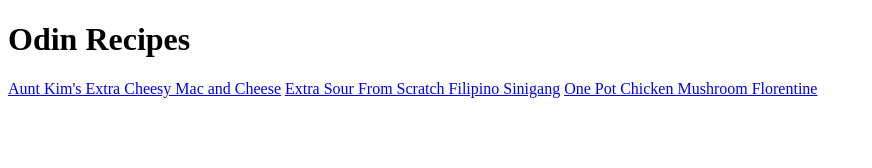
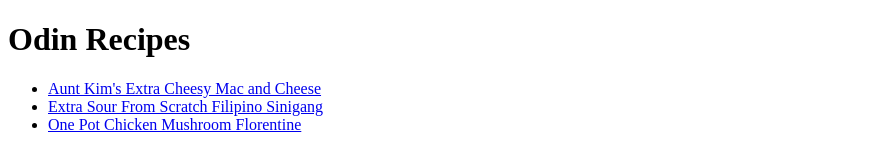
Before and after one commit to halefiretech/odin-recipes, a plain HTML site: page index.html in a window 1280 px wide. Shown: the whole page, without its empty margins (0-872 px from the left). Drawn offline with Linux system fonts and the light colour scheme.

Commit message:
Fixed formatting on index.html.

```diff
--- a/index.html
+++ b/index.html
@@ -6,8 +6,10 @@
     </head>
     <body>
         <h1>Odin Recipes</h1>
-        <a href="recipes/macandcheese.html">Aunt Kim's Extra Cheesy Mac and Cheese</a>
-        <a href="recipes/sinigang.html">Extra Sour From Scratch Filipino Sinigang</a>
-        <a href="recipes/onepotflorentine.html">One Pot Chicken Mushroom Florentine</a>
+        <ul>
+           <li><a href="recipes/macandcheese.html">Aunt Kim's Extra Cheesy Mac and Cheese</a></li>
+            <li><a href="recipes/sinigang.html">Extra Sour From Scratch Filipino Sinigang</a></li>
+            <li><a href="recipes/onepotflorentine.html">One Pot Chicken Mushroom Florentine</a></li>
+        </ul>
     </body>
 </html>
```
